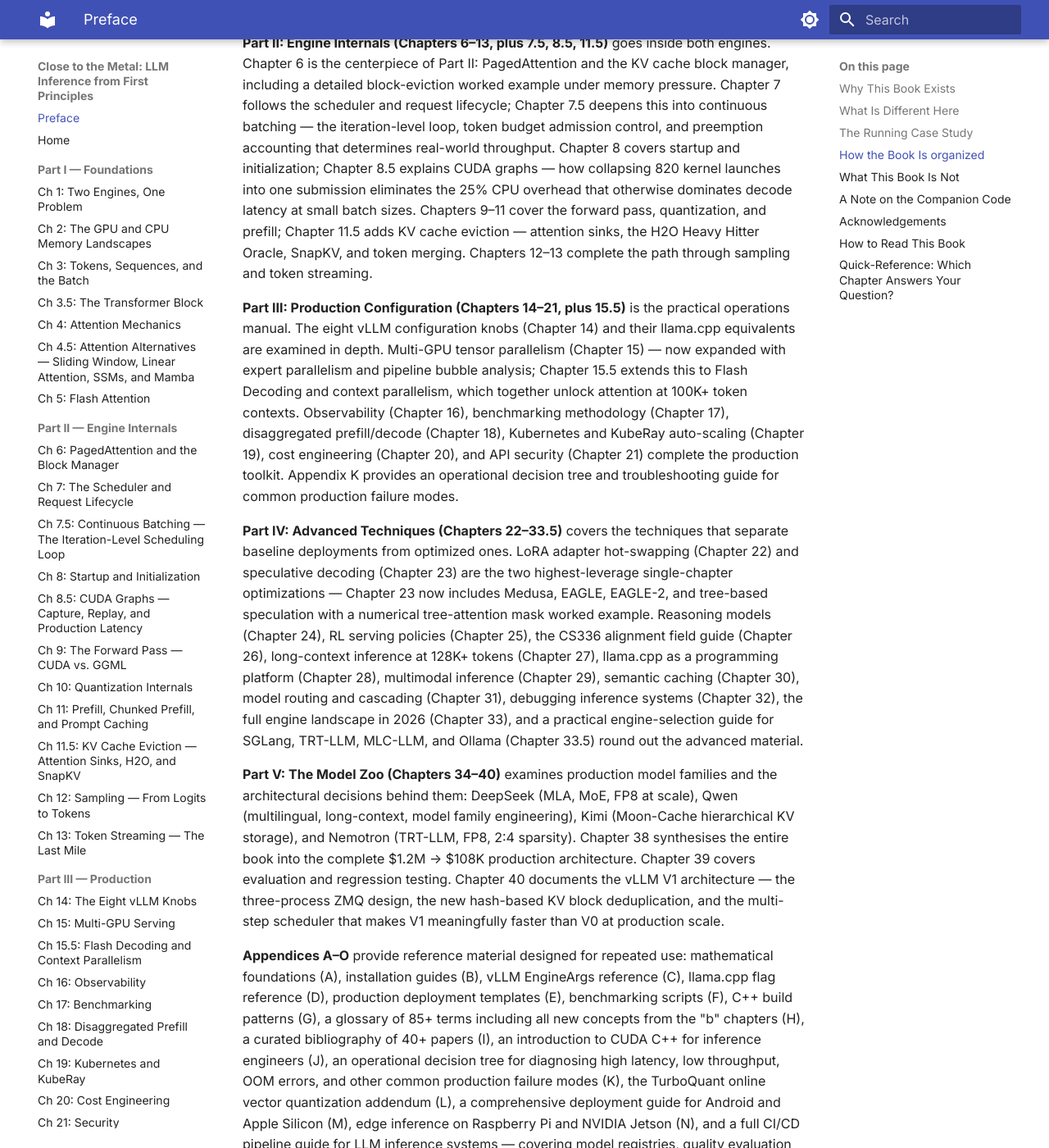
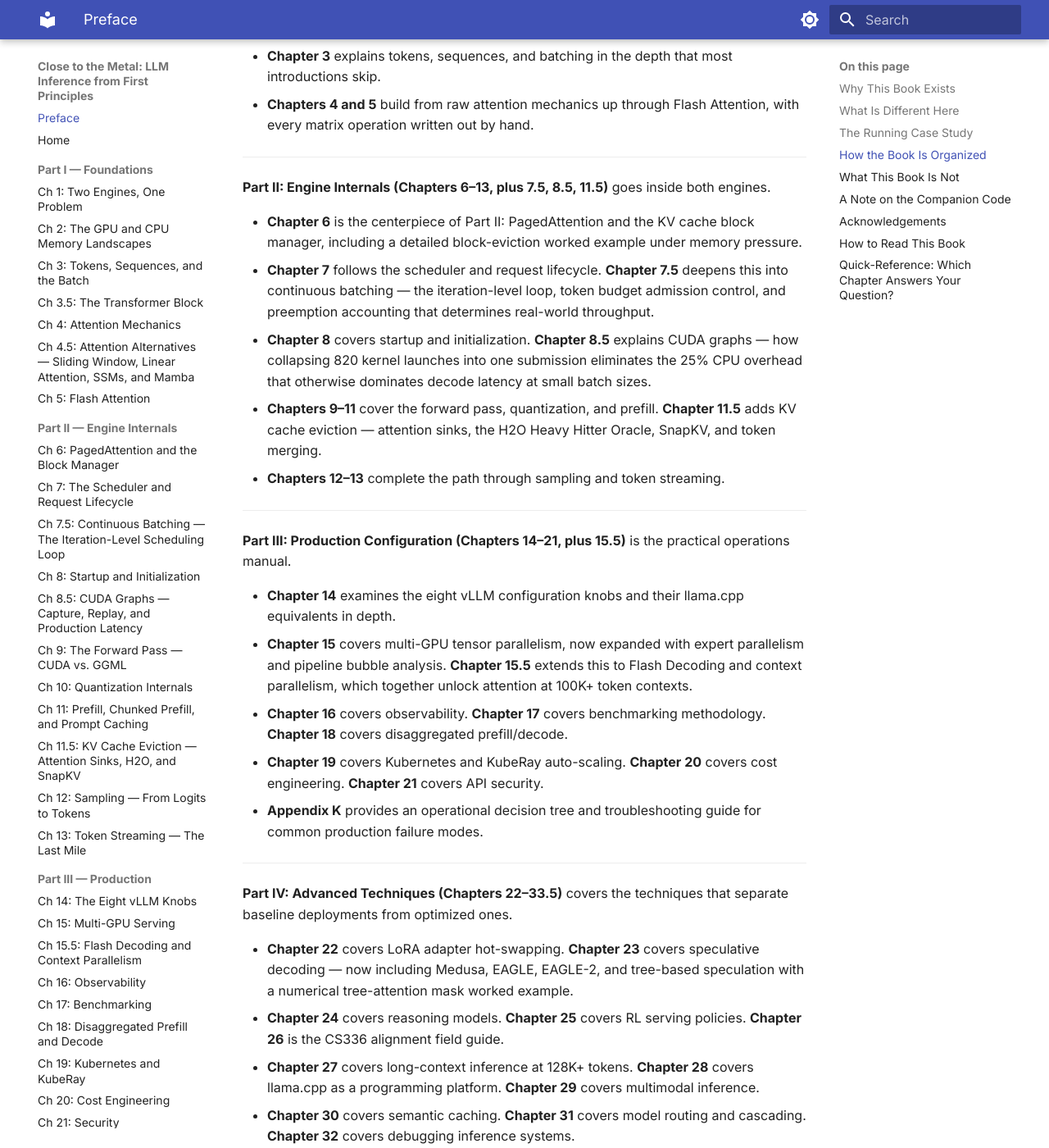
Before and after one commit to MaximumBeings/close-to-the-metal, an MkDocs documentation site: the page built from docs/preface.md, in a window 1280 px wide and 1400 px high, scrolled down 2574 px. Shown: the whole window at 82% size. Built offline with MkDocs 1.6.1 and Material for MkDocs 9.7.7, drawn with Linux system fonts in a browser that asks for light colours; some of the changed text lies outside the part shown.

Commit message:
Preface: reformat 'How the Book Is Organized' — one bullet per chapter, parts separated by dividers

```diff
--- a/docs/preface.md
+++ b/docs/preface.md
@@ -48,24 +48,76 @@
 
 ---
 
-## How the Book Is organized
+## How the Book Is Organized
 
-**Part I: Foundations (Chapters 1–5)**
-establishes the hardware and algorithmic context that everything else depends on. Chapter 1 introduces both engines. Chapter 2 maps the GPU and CPU memory landscape — every performance bottleneck in LLM inference traces back to this map. Chapter 3 explains tokens, sequences, and batching in the depth that most introductions skip. Chapters 4 and 5 build from raw attention mechanics up through Flash Attention, with every matrix operation written out by hand.
+**Part I: Foundations (Chapters 1–5)** establishes the hardware and algorithmic context that everything else depends on.
 
-**Part II: Engine Internals (Chapters 6–13, plus 7.5, 8.5, 11.5)**
-goes inside both engines. Chapter 6 is the centerpiece of Part II: PagedAttention and the KV cache block manager, including a detailed block-eviction worked example under memory pressure. Chapter 7 follows the scheduler and request lifecycle; Chapter 7.5 deepens this into continuous batching — the iteration-level loop, token budget admission control, and preemption accounting that determines real-world throughput. Chapter 8 covers startup and initialization; Chapter 8.5 explains CUDA graphs — how collapsing 820 kernel launches into one submission eliminates the 25% CPU overhead that otherwise dominates decode latency at small batch sizes. Chapters 9–11 cover the forward pass, quantization, and prefill; Chapter 11.5 adds KV cache eviction — attention sinks, the H2O Heavy Hitter Oracle, SnapKV, and token merging. Chapters 12–13 complete the path through sampling and token streaming.
+- **Chapter 1** introduces both engines — vLLM and llama.cpp — and the LinkedIn scenario that runs through the entire book.
+- **Chapter 2** maps the GPU and CPU memory landscape — every performance bottleneck in LLM inference traces back to this map.
+- **Chapter 3** explains tokens, sequences, and batching in the depth that most introductions skip.
+- **Chapters 4 and 5** build from raw attention mechanics up through Flash Attention, with every matrix operation written out by hand.
 
-**Part III: Production Configuration (Chapters 14–21, plus 15.5)**
-is the practical operations manual. The eight vLLM configuration knobs (Chapter 14) and their llama.cpp equivalents are examined in depth. Multi-GPU tensor parallelism (Chapter 15) — now expanded with expert parallelism and pipeline bubble analysis; Chapter 15.5 extends this to Flash Decoding and context parallelism, which together unlock attention at 100K+ token contexts. Observability (Chapter 16), benchmarking methodology (Chapter 17), disaggregated prefill/decode (Chapter 18), Kubernetes and KubeRay auto-scaling (Chapter 19), cost engineering (Chapter 20), and API security (Chapter 21) complete the production toolkit. Appendix K provides an operational decision tree and troubleshooting guide for common production failure modes.
+---
 
-**Part IV: Advanced Techniques (Chapters 22–33.5)**
-covers the techniques that separate baseline deployments from optimized ones. LoRA adapter hot-swapping (Chapter 22) and speculative decoding (Chapter 23) are the two highest-leverage single-chapter optimizations — Chapter 23 now includes Medusa, EAGLE, EAGLE-2, and tree-based speculation with a numerical tree-attention mask worked example. Reasoning models (Chapter 24), RL serving policies (Chapter 25), the CS336 alignment field guide (Chapter 26), long-context inference at 128K+ tokens (Chapter 27), llama.cpp as a programming platform (Chapter 28), multimodal inference (Chapter 29), semantic caching (Chapter 30), model routing and cascading (Chapter 31), debugging inference systems (Chapter 32), the full engine landscape in 2026 (Chapter 33), and a practical engine-selection guide for SGLang, TRT-LLM, MLC-LLM, and Ollama (Chapter 33.5) round out the advanced material.
+**Part II: Engine Internals (Chapters 6–13, plus 7.5, 8.5, 11.5)** goes inside both engines.
 
-**Part V: The Model Zoo (Chapters 34–40)**
-examines production model families and the architectural decisions behind them: DeepSeek (MLA, MoE, FP8 at scale), Qwen (multilingual, long-context, model family engineering), Kimi (Moon-Cache hierarchical KV storage), and Nemotron (TRT-LLM, FP8, 2:4 sparsity). Chapter 38 synthesises the entire book into the complete $1.2M → $108K production architecture. Chapter 39 covers evaluation and regression testing. Chapter 40 documents the vLLM V1 architecture — the three-process ZMQ design, the new hash-based KV block deduplication, and the multi-step scheduler that makes V1 meaningfully faster than V0 at production scale.
+- **Chapter 6** is the centerpiece of Part II: PagedAttention and the KV cache block manager, including a detailed block-eviction worked example under memory pressure.
+- **Chapter 7** follows the scheduler and request lifecycle. **Chapter 7.5** deepens this into continuous batching — the iteration-level loop, token budget admission control, and preemption accounting that determines real-world throughput.
+- **Chapter 8** covers startup and initialization. **Chapter 8.5** explains CUDA graphs — how collapsing 820 kernel launches into one submission eliminates the 25% CPU overhead that otherwise dominates decode latency at small batch sizes.
+- **Chapters 9–11** cover the forward pass, quantization, and prefill. **Chapter 11.5** adds KV cache eviction — attention sinks, the H2O Heavy Hitter Oracle, SnapKV, and token merging.
+- **Chapters 12–13** complete the path through sampling and token streaming.
 
-**Appendices A–O** provide reference material designed for repeated use: mathematical foundations (A), installation guides (B), vLLM EngineArgs reference (C), llama.cpp flag reference (D), production deployment templates (E), benchmarking scripts (F), C++ build patterns (G), a glossary of 85+ terms including all new concepts from the "b" chapters (H), a curated bibliography of 40+ papers (I), an introduction to CUDA C++ for inference engineers (J), an operational decision tree for diagnosing high latency, low throughput, OOM errors, and other common production failure modes (K), the TurboQuant online vector quantization addendum (L), a comprehensive deployment guide for Android and Apple Silicon (M), edge inference on Raspberry Pi and NVIDIA Jetson (N), and a full CI/CD pipeline guide for LLM inference systems — covering model registries, quality evaluation gates, canary deployments, and SDET safety testing (O).
+---
+
+**Part III: Production Configuration (Chapters 14–21, plus 15.5)** is the practical operations manual.
+
+- **Chapter 14** examines the eight vLLM configuration knobs and their llama.cpp equivalents in depth.
+- **Chapter 15** covers multi-GPU tensor parallelism, now expanded with expert parallelism and pipeline bubble analysis. **Chapter 15.5** extends this to Flash Decoding and context parallelism, which together unlock attention at 100K+ token contexts.
+- **Chapter 16** covers observability. **Chapter 17** covers benchmarking methodology. **Chapter 18** covers disaggregated prefill/decode.
+- **Chapter 19** covers Kubernetes and KubeRay auto-scaling. **Chapter 20** covers cost engineering. **Chapter 21** covers API security.
+- **Appendix K** provides an operational decision tree and troubleshooting guide for common production failure modes.
+
+---
+
+**Part IV: Advanced Techniques (Chapters 22–33.5)** covers the techniques that separate baseline deployments from optimized ones.
+
+- **Chapter 22** covers LoRA adapter hot-swapping. **Chapter 23** covers speculative decoding — now including Medusa, EAGLE, EAGLE-2, and tree-based speculation with a numerical tree-attention mask worked example.
+- **Chapter 24** covers reasoning models. **Chapter 25** covers RL serving policies. **Chapter 26** is the CS336 alignment field guide.
+- **Chapter 27** covers long-context inference at 128K+ tokens. **Chapter 28** covers llama.cpp as a programming platform. **Chapter 29** covers multimodal inference.
+- **Chapter 30** covers semantic caching. **Chapter 31** covers model routing and cascading. **Chapter 32** covers debugging inference systems.
+- **Chapter 33** surveys the full engine landscape in 2026. **Chapter 33.5** provides a practical engine-selection guide for SGLang, TRT-LLM, MLC-LLM, and Ollama.
+
+---
+
+**Part V: The Model Zoo (Chapters 34–40)** examines production model families and the architectural decisions behind them.
+
+- **Chapter 34** covers DeepSeek — MLA, MoE, and FP8 at scale.
+- **Chapter 35** covers Qwen — multilingual, long-context, and model family engineering.
+- **Chapter 36** covers Kimi — Moon-Cache hierarchical KV storage.
+- **Chapter 37** covers Nemotron — TRT-LLM, FP8, and 2:4 sparsity.
+- **Chapter 38** synthesises the entire book into the complete $1.2M → $108K production architecture.
+- **Chapter 39** covers evaluation and regression testing.
+- **Chapter 40** documents the vLLM V1 architecture — the three-process ZMQ design, hash-based KV block deduplication, and the multi-step scheduler that makes V1 meaningfully faster than V0 at production scale.
+
+---
+
+**Appendices A–O** provide reference material designed for repeated use.
+
+- **A** — Mathematical foundations (softmax, attention, RoPE, RMSNorm)
+- **B** — Installation guides for vLLM and llama.cpp
+- **C** — vLLM EngineArgs complete reference
+- **D** — llama.cpp CLI flag reference
+- **E** — Production deployment templates (Dockerfiles, YAML, nginx configs)
+- **F** — Benchmarking scripts
+- **G** — C++ build patterns
+- **H** — Glossary of 85+ terms including all concepts from the "b" chapters
+- **I** — Curated bibliography of 40+ papers
+- **J** — Introduction to CUDA C++ for inference engineers
+- **K** — Operational decision tree for diagnosing high latency, low throughput, and OOM errors
+- **L** — TurboQuant online vector quantization addendum
+- **M** — Deployment guide for Android and Apple Silicon
+- **N** — Edge inference on Raspberry Pi and NVIDIA Jetson
+- **O** — CI/CD pipeline guide — model registries, quality evaluation gates, canary deployments, and SDET safety testing
 
 ---
 
```
